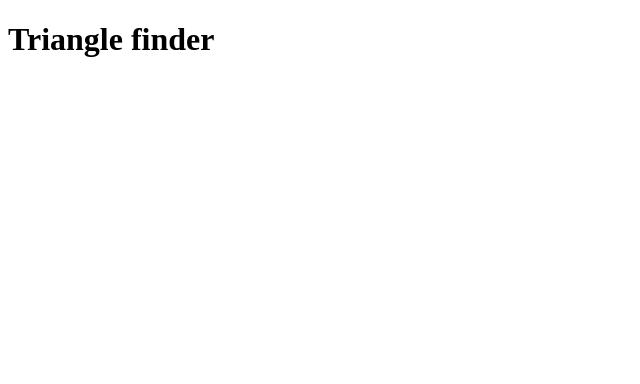
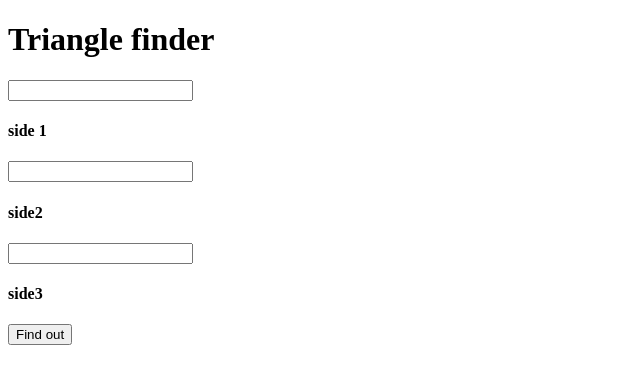
Before and after one commit to Beefteriyaki/Triangle-finder, a plain HTML site: page index.html in a window 1280 px wide. Shown: the whole page, without its empty margins (0-640 px from the left). Drawn offline with Linux system fonts and the light colour scheme.

Commit message:
Update index.html

```diff
--- a/index.html
+++ b/index.html
@@ -11,5 +11,11 @@
 <body>
     <script src="script.js"></script>
     <h1>Triangle finder</h1>
+    <div class="input">
+        <input type="number" class="length1"><h4>side 1</h4>
+        <input type="number" class="length2"><h4>side2</h4>
+        <input type="number"  class="length3"><h4>side3</h4>
+        <button class="finder">Find out</button>
+    </div>
 </body>
 </html>
```
